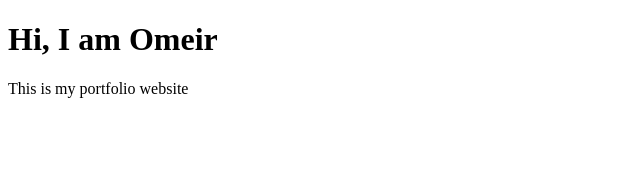
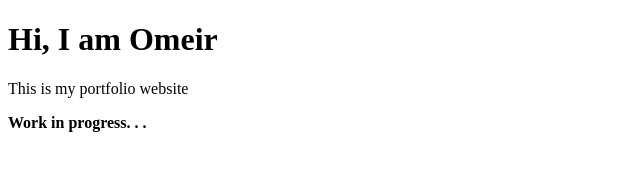
Before and after one commit to omeiirr/Portfolio, a plain HTML site: page index.html in a window 1280 px wide. Shown: the whole page, without its empty margins (0-640 px from the left). Drawn offline with Linux system fonts and the light colour scheme.

Commit message:
Update index.html

```diff
--- a/index.html
+++ b/index.html
@@ -10,5 +10,6 @@
   <body>
     <h1>Hi, I am Omeir</h1>
     <p>This is my portfolio website</p>
+    <strong> Work in progress. . .</strong>
   </body>
 </html>
```
